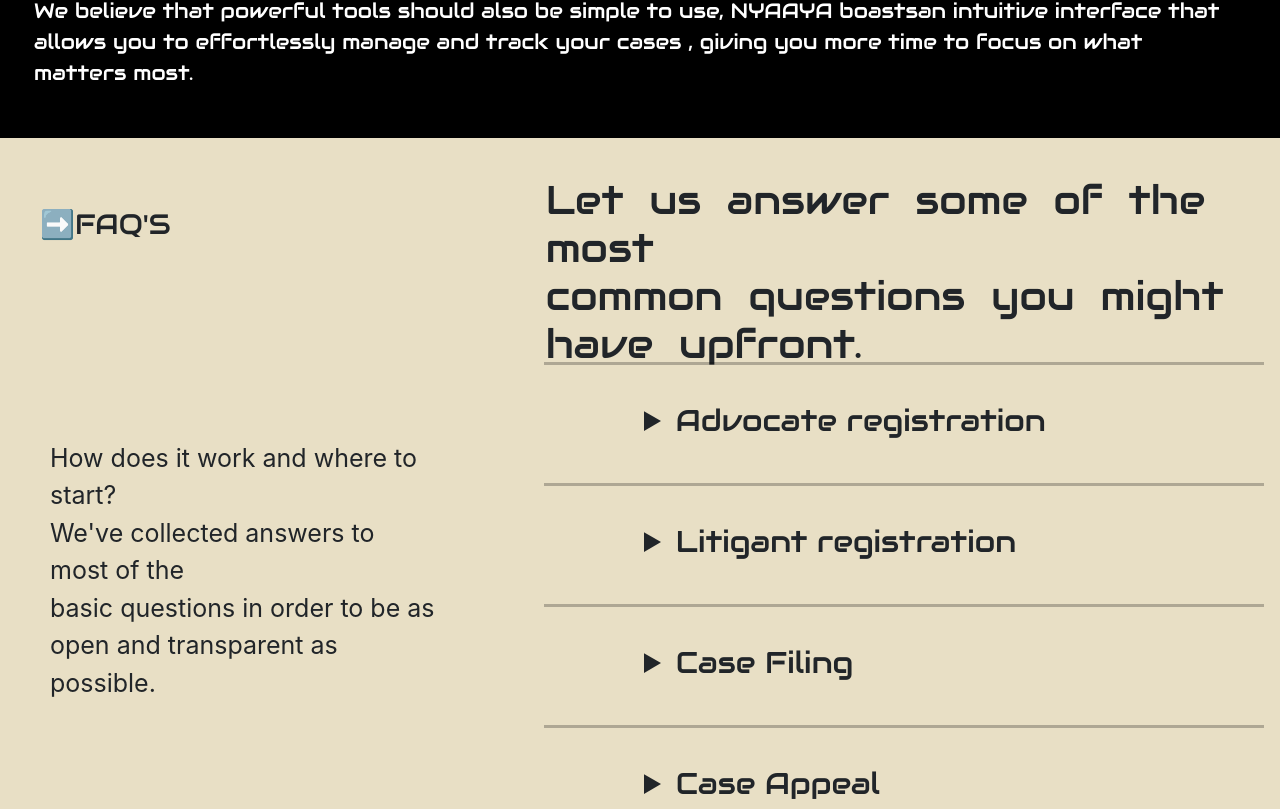
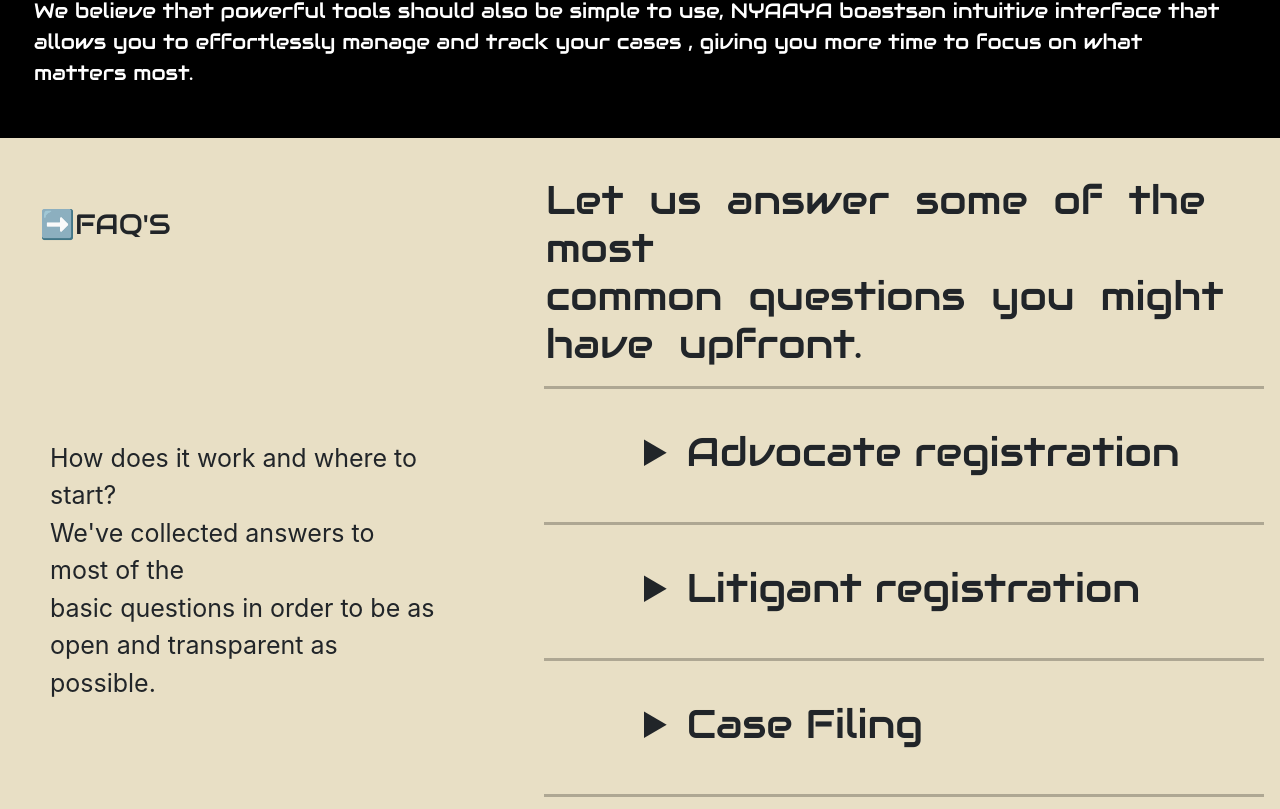
Before and after one commit to udaykumarcoder/NyaayaG160, a React (Create React App) app in the folder eportal/: page / in a window 1280 px wide. Shown: the part 1651-2460 px from the top of the page. Built offline with nearby package versions, Linux system fonts and the light colour scheme.

Commit message:
working on faq

```diff
--- a/eportal/package.json
+++ b/eportal/package.json
@@ -12,7 +12,9 @@
     "@testing-library/jest-dom": "^5.17.0",
     "@testing-library/react": "^13.4.0",
     "@testing-library/user-event": "^13.5.0",
+    "bootstrap": "^5.3.2",
     "react": "^18.2.0",
+    "react-bootstrap": "^2.9.2",
     "react-datepicker": "^4.25.0",
     "react-dom": "^18.2.0",
     "react-router-dom": "^6.20.1",
--- a/eportal/public/index.html
+++ b/eportal/public/index.html
@@ -14,7 +14,7 @@
       manifest.json provides metadata used when your web app is installed on a
       user's mobile device or desktop. See https://developers.google.com/web/fundamentals/web-app-manifest/
     -->
-    <link rel="manifest" href="%PUBLIC_URL%/manifest.json" />
+    <!-- <link rel="manifest" href="%PUBLIC_URL%/manifest.json" /> -->
     <!--
       Notice the use of %PUBLIC_URL% in the tags above.
       It will be replaced with the URL of the `public` folder during the build.
--- a/eportal/src/screens/Contact.css
+++ b/eportal/src/screens/Contact.css
@@ -3,6 +3,7 @@
   width: 100vw;
   background-color: #0c1707;
   color: #e8dfc5;
+  box-sizing: border-box;
 }
 
 .content1{
@@ -12,7 +13,6 @@
 #c1{
 display: flex;
 position: absolute;
-/* padding-left: 1040px; */
 }
 .c2{
 display: flex;
--- a/eportal/src/screens/Contact.js
+++ b/eportal/src/screens/Contact.js
@@ -7,6 +7,7 @@
     <>
     <div className="contact" id='contacts'>
       <table>
+      <tbody>
       <tr>
       <td >
       <section className="content1">
@@ -40,6 +41,7 @@
       </section>
       </td>
       </tr>
+      </tbody>
       </table>
       <br/>
       <hr/>
@@ -47,6 +49,7 @@
 
       </div>
 
+
     </>
   )
 }
--- a/eportal/src/screens/Faq.css
+++ b/eportal/src/screens/Faq.css
@@ -48,15 +48,24 @@
     background-color: black;
     border: none;
 }
+.bigbox{
+    width: 800px;
+    overflow: auto;
+    max-height:480px ;
+    position: absolute;
+    margin-top: 13rem;
+    margin-left: 34rem;
+  scrollbar-width: thin;
+  scrollbar-color: transparent transparent;
+}
+.bigbox::-webkit-scrollbar {
+    width: 0;
+  }
 .labels{
     padding-top: 17px;
     padding-left: 100px;
 }
 .font{
-    font-size: 30px;
+    font-size: 40px;
     font-family: 'Audiowide', sans-serif;
 }
-#faq
-{
-    overflow-x:hidden;
-}
--- a/eportal/src/screens/Faq.js
+++ b/eportal/src/screens/Faq.js
@@ -4,7 +4,7 @@
 const Faq = () => {
   return (
     <>
-    <div className="fcontainer w-full" id='faq' >
+    <div className="fcontainer" id='faq'>
       <div className="fmainblock">
       <div className="fblock1">
       <div className="fheading">
@@ -23,7 +23,7 @@
 
       </div>
       <div className='bigbox'>
-
+      <br/>
         <hr className='hr'/>
         <details className='labels'>
         <summary className='font'>Advocate registration</summary>
```
Also changed, not shown: 1 other file (tests, documents, lock files or other folders).
